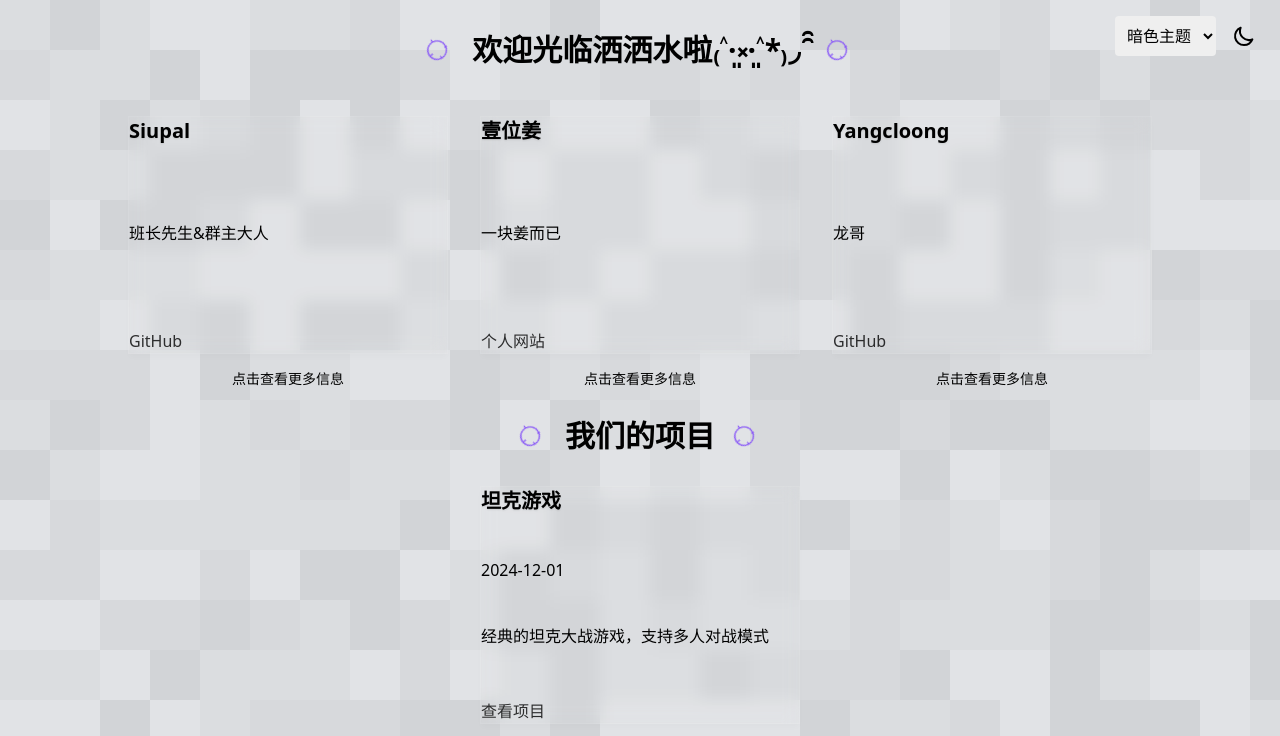
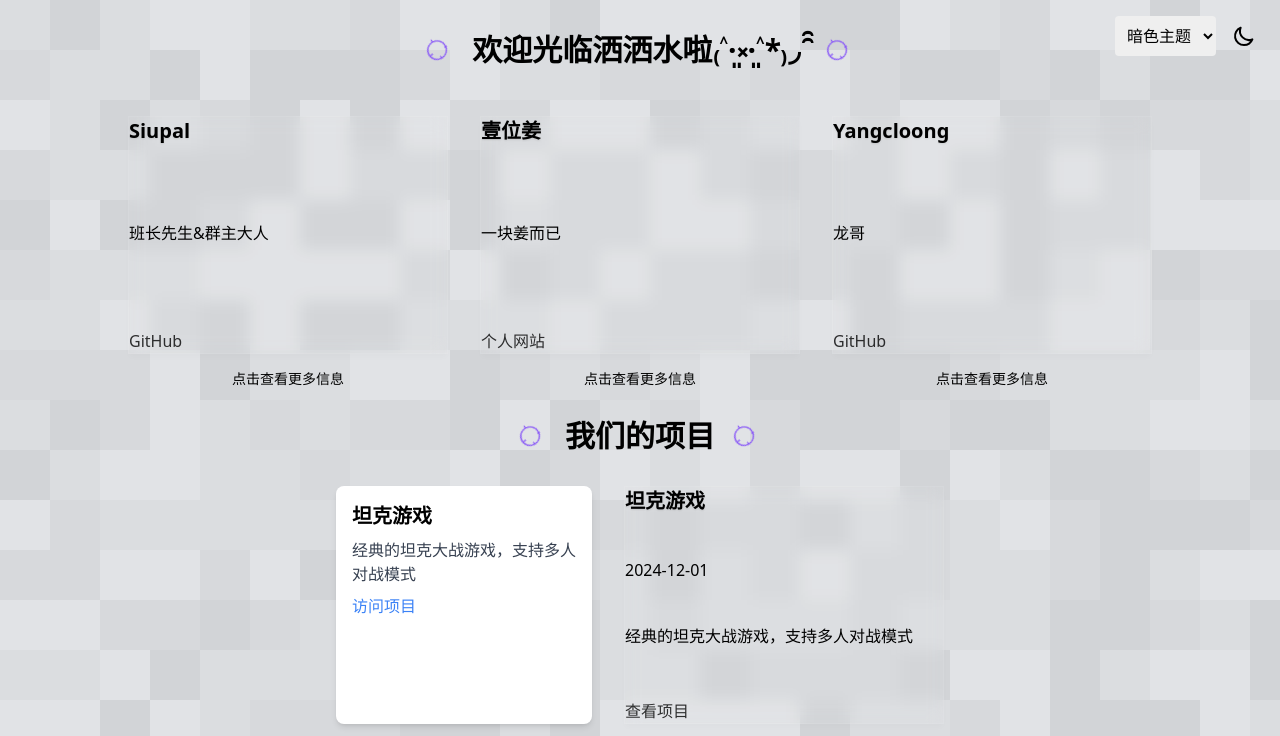
Before and after one commit to Salaa-Hulaa/Salaa-Hulaa.github.io, a plain HTML site: page index.html in a window 1280 px wide. Shown: the top 736 px of the page. Drawn offline with nearby package versions, Linux system fonts and the light colour scheme; a web font is replaced by a local one.

Commit message:
dev-自动更新项目

```diff
--- a/index.html
+++ b/index.html
@@ -73,7 +73,7 @@
         </div>
 
         <div class="flex flex-wrap justify-center gap-8" id="projects">
-            <!-- Projects will be dynamically inserted here -->
+
         </div>
 
         <div class="text-center mt-8">
@@ -103,5 +103,20 @@
     <script src="js/data.js"></script>
     <script src="js/mosaic.js"></script>
     <script src="js/main.js"></script>
+    <script>
+        const projectsContainer = document.getElementById('projects');
+        const projectsData = projects; // 从 js/data.js 获取项目数据
+
+        projectsData.forEach(project => {
+            const projectElement = document.createElement('div');
+            projectElement.classList.add('w-64', 'p-4', 'bg-white', 'rounded-lg', 'shadow-md', 'dark:bg-gray-800', 'dark:text-white');
+            projectElement.innerHTML = `
+                <h3 class="text-xl font-bold mb-2">${project.title}</h3>
+                <p class="text-gray-700 dark:text-gray-400 mb-2">${project.description}</p>
+                <a href="${project.link}" target="_blank" class="text-blue-500 hover:underline">访问项目</a>
+            `;
+            projectsContainer.appendChild(projectElement);
+        });
+    </script>
 </body>
 </html>
```
Also changed, not shown: 1 other file.
